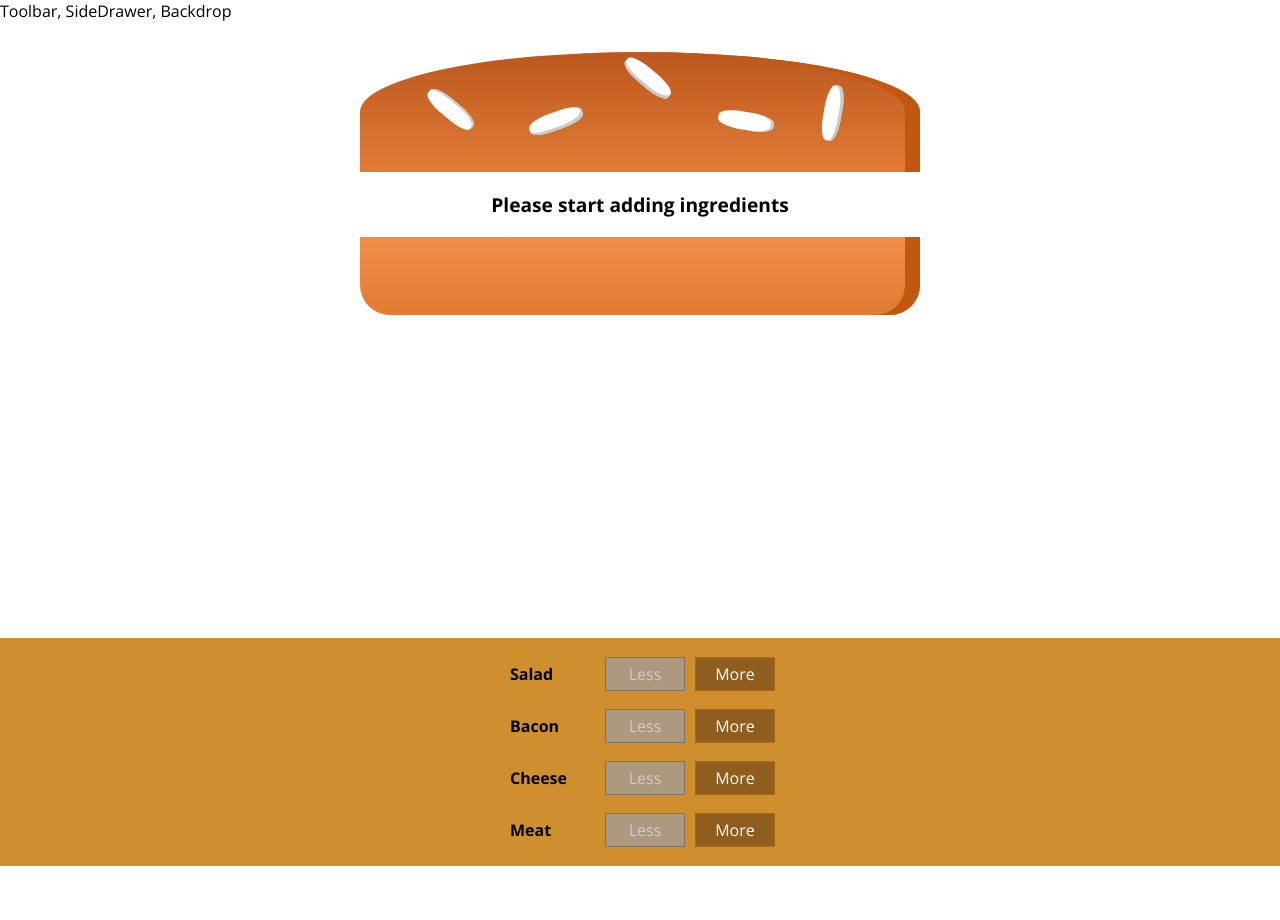
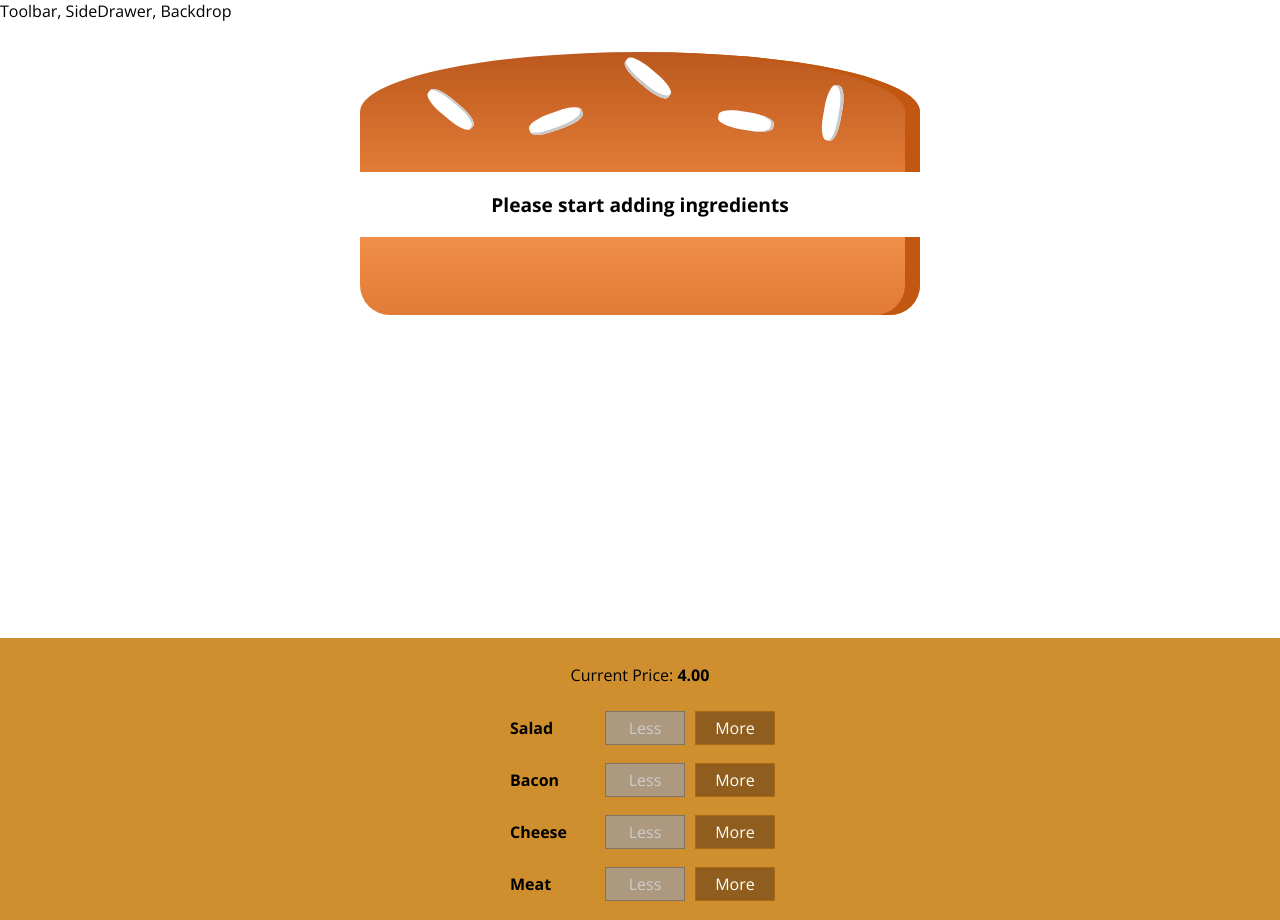
Before and after one commit to bflores88/burger-builder, a React (Create React App) app: page / in a window 1280 px wide. Before the commit the page ends 866 px from the top, so only its background shows below. Built offline with nearby package versions, Linux system fonts and the light colour scheme.

Commit message:
update price

```diff
--- a/src/components/Burger/BuildControls/BuildControls.js
+++ b/src/components/Burger/BuildControls/BuildControls.js
@@ -11,6 +11,7 @@
 
 const buildControls = (props) => (
   <div className={classes.BuildControls}>
+    <p>Current Price: <strong>{props.price.toFixed(2)}</strong></p>
     {controls.map(ctrl => {
       return <BuildControl
         key={ctrl.label}
--- a/src/components/Burger/Burger.module.css
+++ b/src/components/Burger/Burger.module.css
@@ -2,7 +2,7 @@
   width: 100%;
   margin: auto;
   height: 250px;
-  overflow: hidden;
+  overflow: auto;
   text-align: center;
   font-weight: bold;
   font-size: 1.2rem;
--- a/src/containers/BurgerBuilder/BurgerBuilder.js
+++ b/src/containers/BurgerBuilder/BurgerBuilder.js
@@ -83,6 +83,7 @@
           ingredientAdded={this.addIngredientHandler}
           ingredientRemoved={this.removeIngredientHandler}
           disabled={disabledInfo}
+          price={this.state.totalPrice}
         />
       </Aux>
     );
```
